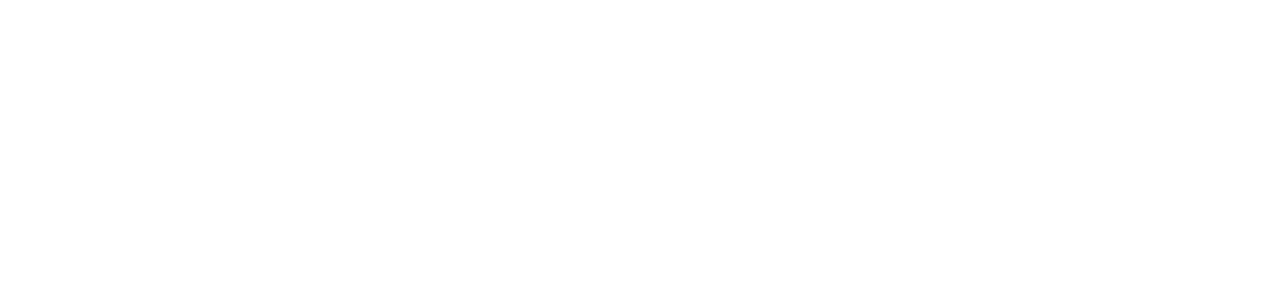
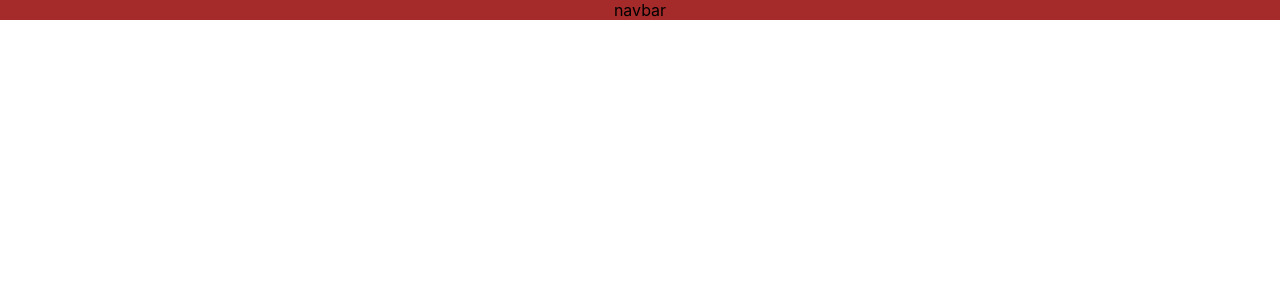
Before and after one commit to THEmmanuel/NFT-marketplace, a React (Create React App) app: page / in a window 1280 px wide. Shown: the top 300 px of the page. Built offline with nearby package versions, Linux system fonts and the light colour scheme.

Commit message:
Add navbar imports

```diff
--- a/src/App.js
+++ b/src/App.js
@@ -1,9 +1,10 @@
 import './App.css';
+import NavBar from './containers/NavBar/NavBar';
 
 function App() {
   return (
     <div className="App">
-
+		<NavBar/>
     </div>
   );
 }
```
